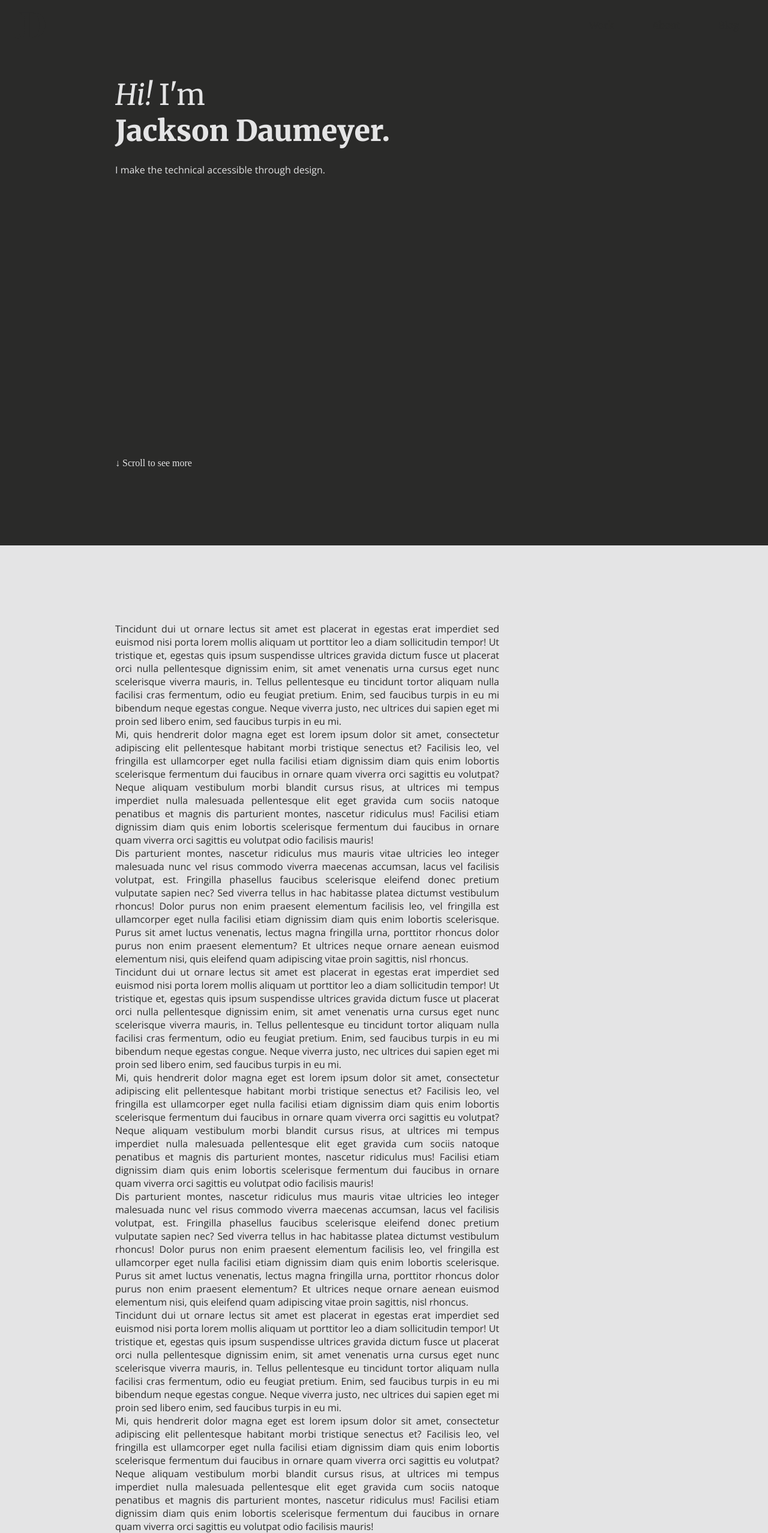
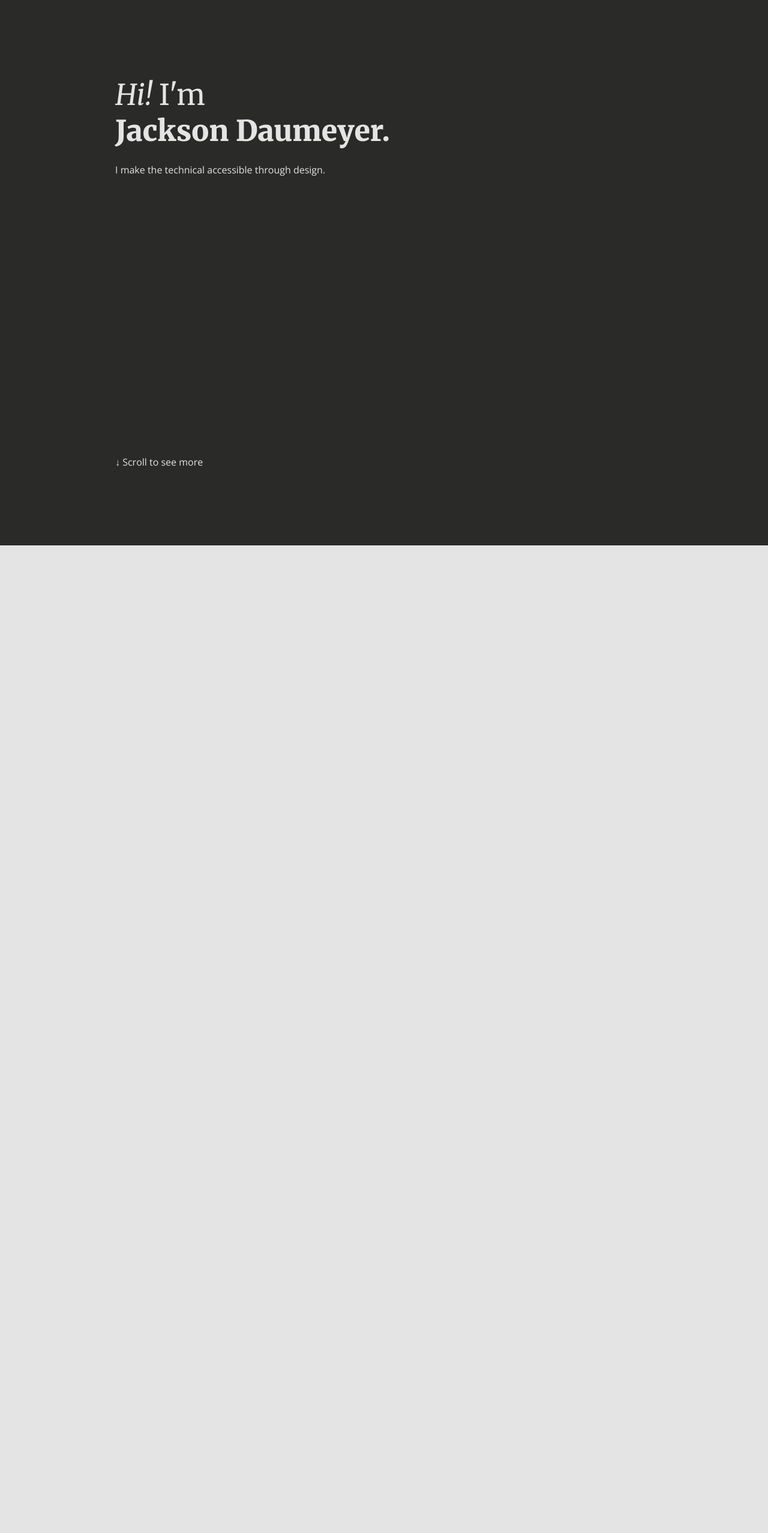
Before and after one commit to jdaumeyer/website, a Jekyll site: the page built from index.html, in a window 1280 px wide. Shown: the whole page at 60% size. Built offline with Jekyll 4.4.1, drawn with Linux system fonts in a browser that asks for light colours; after the commit the page ends 1037 px from its top, so only the background shows below that.

```diff
--- a/css/style.css
+++ b/css/style.css
@@ -52,6 +52,7 @@
 section.hero {
 
 	position: relative;
+	height: 99vh;
 
 	/* Flex */
 	display: flex;
@@ -65,21 +66,6 @@
 	background-color: var(--black);
 	color: var(--white);
 }
-
-/*
-.hero h1 {
-	color: var(--white);
-}
-
-.hero h2 {
-	color: var(--white);
-}
-
-.hero p {
-	color: var(--white);
-}
-
-*/
 
 .hero a {
 	color: var(--white);
@@ -110,6 +96,7 @@
 	text-decoration: none;
 	color: inherit;
 	padding-bottom: -1em;
+	border-bottom: none;
 }
 
 a.underline:before {
@@ -127,6 +114,11 @@
 a.underline:hover:before {
 	visibility: visible;
 	width: 100%;
+}
+
+a {
+	font-family: "Open Sans", sans-serif;
+	/* border-bottom: 2px dashed grey; */
 }
 
 /* Text Properties */
--- a/index.html
+++ b/index.html
@@ -21,30 +21,6 @@
 	</section>
 
 	<section class="work" id="section1">
-		<p>
-			Tincidunt dui ut ornare lectus sit amet est placerat in egestas erat imperdiet sed euismod nisi porta lorem mollis aliquam ut porttitor leo a diam sollicitudin tempor! Ut tristique et, egestas quis ipsum suspendisse ultrices gravida dictum fusce ut placerat orci nulla pellentesque dignissim enim, sit amet venenatis urna cursus eget nunc scelerisque viverra mauris, in. Tellus pellentesque eu tincidunt tortor aliquam nulla facilisi cras fermentum, odio eu feugiat pretium. Enim, sed faucibus turpis in eu mi bibendum neque egestas congue. Neque viverra justo, nec ultrices dui sapien eget mi proin sed libero enim, sed faucibus turpis in eu mi.
-		</p>
-		<p>
-			Mi, quis hendrerit dolor magna eget est lorem ipsum dolor sit amet, consectetur adipiscing elit pellentesque habitant morbi tristique senectus et? Facilisis leo, vel fringilla est ullamcorper eget nulla facilisi etiam dignissim diam quis enim lobortis scelerisque fermentum dui faucibus in ornare quam viverra orci sagittis eu volutpat? Neque aliquam vestibulum morbi blandit cursus risus, at ultrices mi tempus imperdiet nulla malesuada pellentesque elit eget gravida cum sociis natoque penatibus et magnis dis parturient montes, nascetur ridiculus mus! Facilisi etiam dignissim diam quis enim lobortis scelerisque fermentum dui faucibus in ornare quam viverra orci sagittis eu volutpat odio facilisis mauris!
-		</p>
-		<p>
-			Dis parturient montes, nascetur ridiculus mus mauris vitae ultricies leo integer malesuada nunc vel risus commodo viverra maecenas accumsan, lacus vel facilisis volutpat, est. Fringilla phasellus faucibus scelerisque eleifend donec pretium vulputate sapien nec? Sed viverra tellus in hac habitasse platea dictumst vestibulum rhoncus! Dolor purus non enim praesent elementum facilisis leo, vel fringilla est ullamcorper eget nulla facilisi etiam dignissim diam quis enim lobortis scelerisque. Purus sit amet luctus venenatis, lectus magna fringilla urna, porttitor rhoncus dolor purus non enim praesent elementum? Et ultrices neque ornare aenean euismod elementum nisi, quis eleifend quam adipiscing vitae proin sagittis, nisl rhoncus.
-		</p>
-		<p>
-			Tincidunt dui ut ornare lectus sit amet est placerat in egestas erat imperdiet sed euismod nisi porta lorem mollis aliquam ut porttitor leo a diam sollicitudin tempor! Ut tristique et, egestas quis ipsum suspendisse ultrices gravida dictum fusce ut placerat orci nulla pellentesque dignissim enim, sit amet venenatis urna cursus eget nunc scelerisque viverra mauris, in. Tellus pellentesque eu tincidunt tortor aliquam nulla facilisi cras fermentum, odio eu feugiat pretium. Enim, sed faucibus turpis in eu mi bibendum neque egestas congue. Neque viverra justo, nec ultrices dui sapien eget mi proin sed libero enim, sed faucibus turpis in eu mi.
-		</p>
-		<p>
-			Mi, quis hendrerit dolor magna eget est lorem ipsum dolor sit amet, consectetur adipiscing elit pellentesque habitant morbi tristique senectus et? Facilisis leo, vel fringilla est ullamcorper eget nulla facilisi etiam dignissim diam quis enim lobortis scelerisque fermentum dui faucibus in ornare quam viverra orci sagittis eu volutpat? Neque aliquam vestibulum morbi blandit cursus risus, at ultrices mi tempus imperdiet nulla malesuada pellentesque elit eget gravida cum sociis natoque penatibus et magnis dis parturient montes, nascetur ridiculus mus! Facilisi etiam dignissim diam quis enim lobortis scelerisque fermentum dui faucibus in ornare quam viverra orci sagittis eu volutpat odio facilisis mauris!
-		</p>
-		<p>
-			Dis parturient montes, nascetur ridiculus mus mauris vitae ultricies leo integer malesuada nunc vel risus commodo viverra maecenas accumsan, lacus vel facilisis volutpat, est. Fringilla phasellus faucibus scelerisque eleifend donec pretium vulputate sapien nec? Sed viverra tellus in hac habitasse platea dictumst vestibulum rhoncus! Dolor purus non enim praesent elementum facilisis leo, vel fringilla est ullamcorper eget nulla facilisi etiam dignissim diam quis enim lobortis scelerisque. Purus sit amet luctus venenatis, lectus magna fringilla urna, porttitor rhoncus dolor purus non enim praesent elementum? Et ultrices neque ornare aenean euismod elementum nisi, quis eleifend quam adipiscing vitae proin sagittis, nisl rhoncus.
-		</p>
-		<p>
-			Tincidunt dui ut ornare lectus sit amet est placerat in egestas erat imperdiet sed euismod nisi porta lorem mollis aliquam ut porttitor leo a diam sollicitudin tempor! Ut tristique et, egestas quis ipsum suspendisse ultrices gravida dictum fusce ut placerat orci nulla pellentesque dignissim enim, sit amet venenatis urna cursus eget nunc scelerisque viverra mauris, in. Tellus pellentesque eu tincidunt tortor aliquam nulla facilisi cras fermentum, odio eu feugiat pretium. Enim, sed faucibus turpis in eu mi bibendum neque egestas congue. Neque viverra justo, nec ultrices dui sapien eget mi proin sed libero enim, sed faucibus turpis in eu mi.
-		</p>
-		<p>
-			Mi, quis hendrerit dolor magna eget est lorem ipsum dolor sit amet, consectetur adipiscing elit pellentesque habitant morbi tristique senectus et? Facilisis leo, vel fringilla est ullamcorper eget nulla facilisi etiam dignissim diam quis enim lobortis scelerisque fermentum dui faucibus in ornare quam viverra orci sagittis eu volutpat? Neque aliquam vestibulum morbi blandit cursus risus, at ultrices mi tempus imperdiet nulla malesuada pellentesque elit eget gravida cum sociis natoque penatibus et magnis dis parturient montes, nascetur ridiculus mus! Facilisi etiam dignissim diam quis enim lobortis scelerisque fermentum dui faucibus in ornare quam viverra orci sagittis eu volutpat odio facilisis mauris!
-		</p>
 	</section>
 
 </body>
```
Also changed, not shown: 4 other files.
